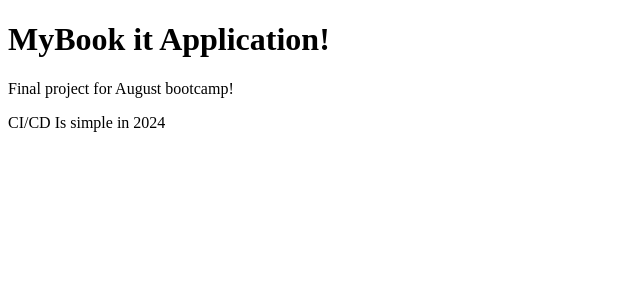
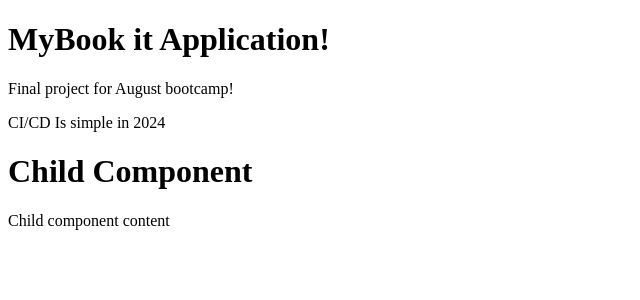
Before and after one commit to nirkaufman/book-it, a React (Vite) app: page / in a window 1280 px wide. Shown: the top 300 px of the page, without its empty margins (0-640 px from the left). Built offline with nearby package versions, Linux system fonts and the light colour scheme.

Commit message:
add child component

```diff
--- a/src/App.jsx
+++ b/src/App.jsx
@@ -1,9 +1,20 @@
+function Child() {
+  return (
+      <div>
+        <h1>Child Component</h1>
+        <p>Child component content</p>
+      </div>
+  )
+}
+
+
 function App() {
   return (
       <div>
         <h1>MyBook it Application!</h1>
         <p>Final project for August bootcamp!</p>
         <p>CI/CD Is simple in 2024</p>
+        <Child />
       </div>
   )
 }
```
